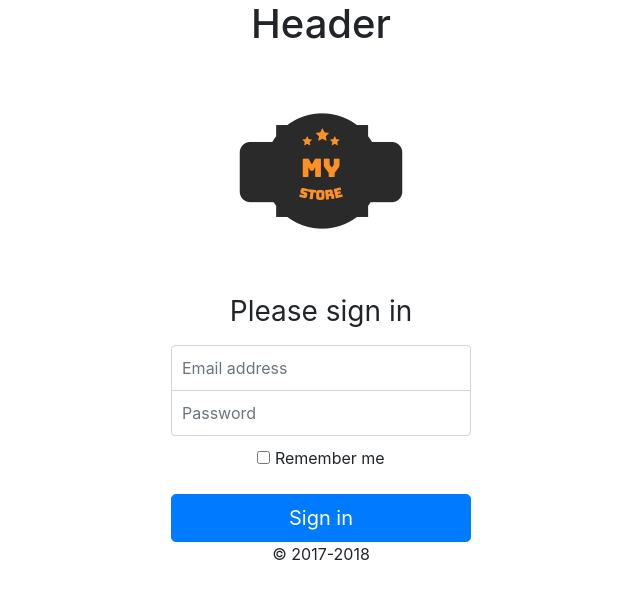
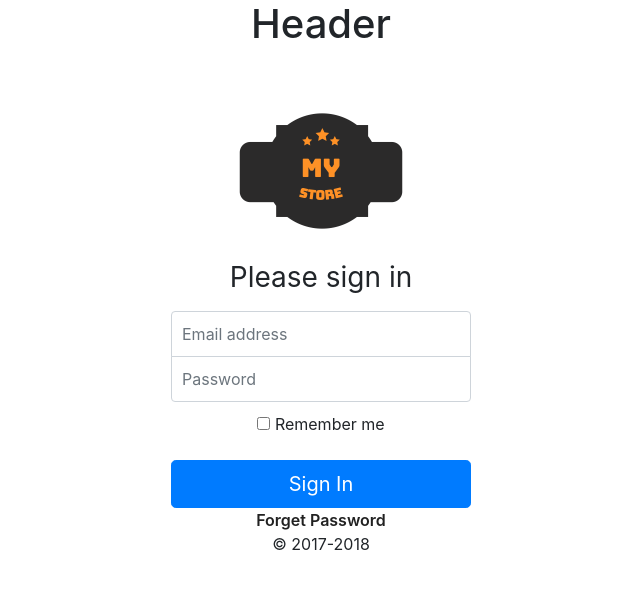
Before and after one commit to parth2098/myStore, a React (Create React App) app in the folder my-stote/: page / in a window 1280 px wide. Shown: the top 598 px of the page, without its empty margins (319-959 px from the left). Built offline with nearby package versions, Linux system fonts and the light colour scheme.

Commit message:
Sig in complate

```diff
--- a/my-stote/package.json
+++ b/my-stote/package.json
@@ -12,6 +12,7 @@
     "bootstrap": "^4.6.0",
     "react": "^17.0.2",
     "react-dom": "^17.0.2",
+    "react-router-dom": "^5.2.0",
     "react-scripts": "4.0.3",
     "web-vitals": "^1.1.1"
   },
--- /dev/null
+++ b/my-stote/src/components/Button.css
@@ -0,0 +1,3 @@
+button:hover {
+  background-color: #d8703f !important;
+}
--- /dev/null
+++ b/my-stote/src/components/Button.js
@@ -0,0 +1,12 @@
+import React from 'react'
+import "./Button.css"
+
+function Button(props) {
+    return (
+        <div className="button">
+             <button className="btn btn-lg btn-primary btn-block" type="submit">{props.label}</button>
+        </div>
+    )
+}
+
+export default Button
--- /dev/null
+++ b/my-stote/src/components/Input.js
@@ -0,0 +1,11 @@
+import React from 'react'
+import "./Input.css"
+function Input(props) {
+    return (
+        <div className="input">
+            <input type={props.type} id={props.id} className="form-control" placeholder={props.placeHolder}/>
+        </div>
+    )
+}
+
+export default Input
--- a/my-stote/src/components/Login.css
+++ b/my-stote/src/components/Login.css
@@ -3,6 +3,10 @@
   max-width: 330px;
   padding: 15px;
   margin: 0 auto;
+}
+
+img.logo-img {
+  margin-bottom: -10px !important;
 }
 .form-signin .checkbox {
   font-weight: 400;
@@ -27,3 +31,13 @@
   border-top-left-radius: 0;
   border-top-right-radius: 0;
 }
+
+.forgot a {
+  color: #212121;
+  font-weight: 600;
+}
+
+.forgot a:hover {
+  color: #d8703f;
+  text-decoration: none;
+}
--- a/my-stote/src/components/Login.js
+++ b/my-stote/src/components/Login.js
@@ -1,23 +1,38 @@
 import React from 'react'
 import logo from '../img/myStoreLogo3.png'
-import './Login.css'
+import './Login.css';
+import { Link } from "react-router-dom";
+import Button from './Button';
+import Input from './Input';
 
 function login() {
     return (
         <div className="login text-center">
             <form action="" className="form-signin">
-                <img className="mb-4" src={logo} alt="" width="200" height="200" />
+                <img className="mb-4 logo-img" src={logo} alt="" width="200" height="200" />
                 <h1 className="h3 mb-3 font-weight-normal">Please sign in</h1>
-                <label for="inputEmail" className="sr-only">Email address</label>
-                <input type="email" id="inputEmail" className="form-control" placeholder="Email address" required autofocus />
-                <label for="inputPassword" className="sr-only">Password</label>
-                <input type="password" id="inputPassword" className="form-control" placeholder="Password" required />
+
+                <Input type="email"
+                        id="inputEmail"
+                        placeHolder="Email address"
+                />
+
+                <Input
+                     type="password"
+                     id="inputPassword"
+                     placeHolder="Password"
+
+                 />
+
                 <div className="checkbox mb-3">
                     <label>
                         <input type="checkbox" value="remember-me" /> Remember me
                     </label>
                 </div>
-                <button className="btn btn-lg btn-primary btn-block" type="submit">Sign in</button>
+               <Button label="Sign In" />
+                <div class="forgot">
+                    <a href="#">Forget Password</a>
+				</div>
                 <p classname="mt-5 mb-3 text-muted">&copy; 2017-2018</p>
             </form>
         </div>
```
Also changed, not shown: my-stote/src/components/Input.css (added), 1 other file (tests, documents, lock files or other folders).
